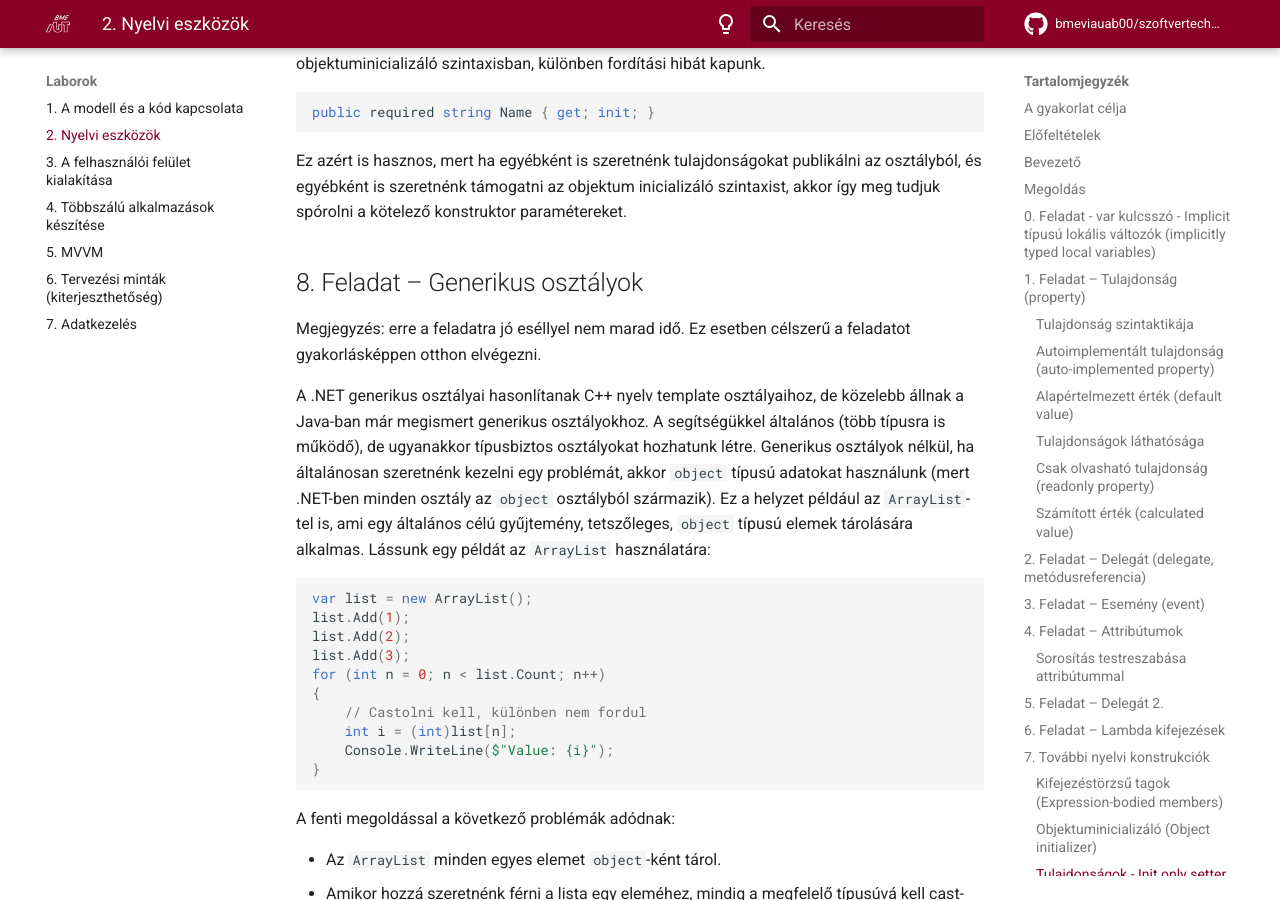
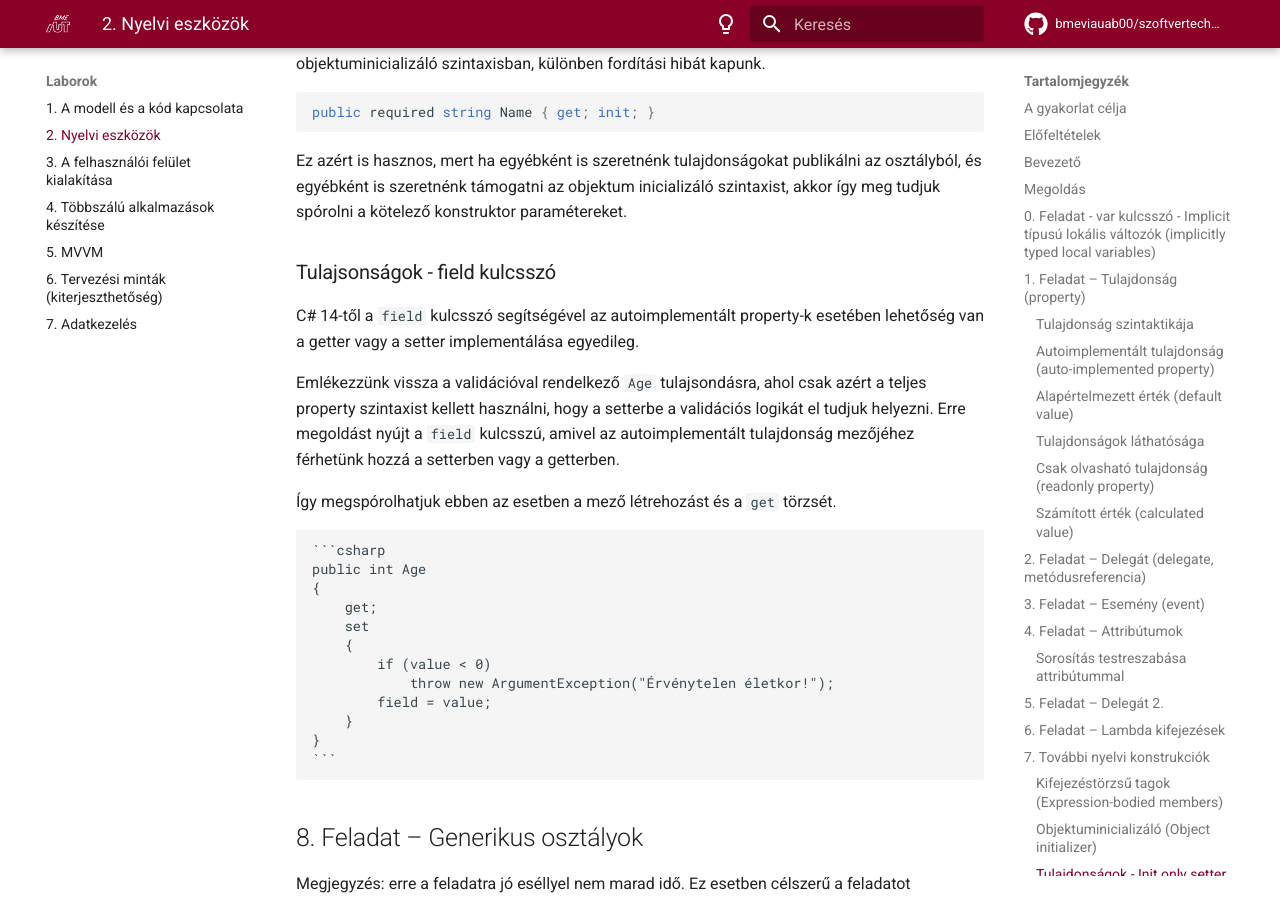
Before and after one commit to bmeviauab00/szoftvertechnikak, an MkDocs documentation site: the page built from docs/labor/2-nyelvi-eszkozok/index.md, in a window 1280 px wide and 900 px high, scrolled down 19098 px. Built offline with MkDocs 1.6.1 and Material for MkDocs 9.7.7, drawn with Linux system fonts in a browser that asks for light colours; emoji names are drawn with the system emoji font; comment, search, counter and statistics services are not loaded; the version menu is left out; some of the changed text lies outside the part shown.

Commit message:
field keyword

````diff
--- a/docs/labor/2-nyelvi-eszkozok/index.md
+++ b/docs/labor/2-nyelvi-eszkozok/index.md
@@ -81,7 +81,7 @@ Egy egyszerű, bemelegítő feladattal kezdünk. A következő példában egy `P
     Ezt **implicitly typed local variables**-nek, magyarul **implicit típusú lokális változó**-nak nevezzük. Ilyenkor a fordító a kontextusból, az egyenlőségjel jobb oldalából megpróbálja kitalálni a változó típusát, fenti esetben ez egy `Person` lesz. Fontos, hogy ettől a nyelv még statikusan tipusos marad (tehát **nem** úgy működik mint a JavaScript-es `var` kulcsszó), mert a `p` változó típusa a későbbiekben nem változhat meg, ez csak egy egyszerű szintaktikai édesítőszer annek érdekében, hogy tömörebben tudjunk lokális változókat definiálni (ne kelljen a típust "duplán", az `=` bal és jobb oldalán is megadni).
 
     !!! note "Target-typed `new` expressions"
-        Egy másik megközelítés lehet a a C# 9-ben megjelent Target-typed `new` expressions, ahol a new operátor esetén hagyható el a típus, ha az a fordító által kitalálható a kontextusból (pl.: értékadás bal oldala, paraméter típusa stb.). A fenti `Person` konstruktorunk a következőképpen nézne ki:
+        Egy másik megközelítés lehet a a C# 9-ben megjelent Target-typed `new` expressions, ahol a `new` operátor esetén hagyható el a típus, ha az a fordító által kitalálható a kontextusból (pl.: értékadás bal oldala, paraméter típusa stb.). A fenti `Person` konstruktorunk a következőképpen nézne ki:
 
         ```csharp
         Person p = new();
@@ -248,7 +248,7 @@ b) Nem autoimplementált eset
 ```csharp
 private string name;
 ...
-public string Name { get {return name; } }
+public string Name { get { return name; } }
 ```
 
 ### Számított érték (calculated value)
@@ -661,6 +661,28 @@ public required string Name { get; init; }
 
 Ez azért is hasznos, mert ha egyébként is szeretnénk tulajdonságokat publikálni az osztályból, és egyébként is szeretnénk támogatni az objektum inicializáló szintaxist, akkor így meg tudjuk spórolni a kötelező konstruktor paramétereket.
 
+### Tulajsonságok - field kulcsszó
+
+C# 14-től a `field` kulcsszó segítségével az autoimplementált property-k esetében lehetőség van a getter vagy a setter implementálása egyedileg.
+
+Emlékezzünk vissza a validációval rendelkező `Age` tulajsondásra, ahol csak azért a teljes property szintaxist kellett használni, hogy a setterbe a validációs logikát el tudjuk helyezni.
+Erre megoldást nyújt a `field` kulcsszú, amivel az autoimplementált tulajdonság mezőjéhez férhetünk hozzá a setterben vagy a getterben.
+
+Így megspórolhatjuk ebben az esetben a mező létrehozást és a `get` törzsét.
+
+    ```csharp
+    public int Age
+    {
+        get;
+        set
+        {
+            if (value < 0)
+                throw new ArgumentException("Érvénytelen életkor!");
+            field = value;
+        }
+    }
+    ```
+
 
 ## 8. Feladat – Generikus osztályok
 
````
